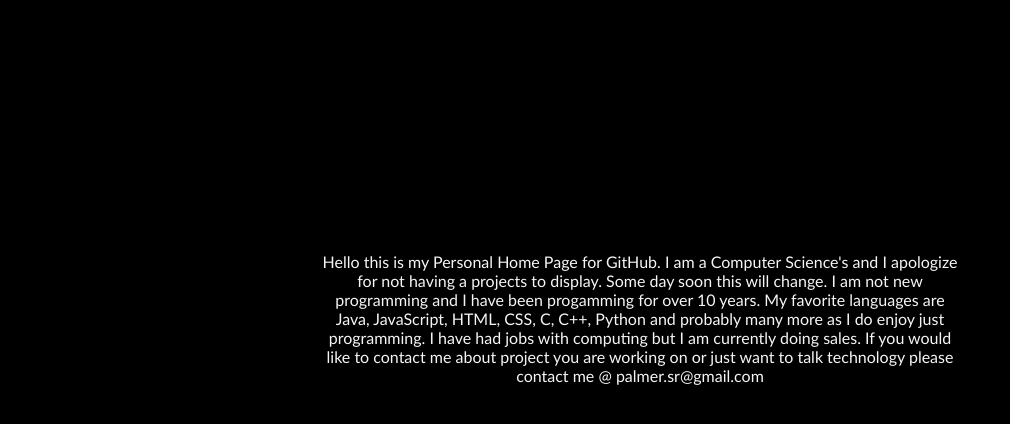
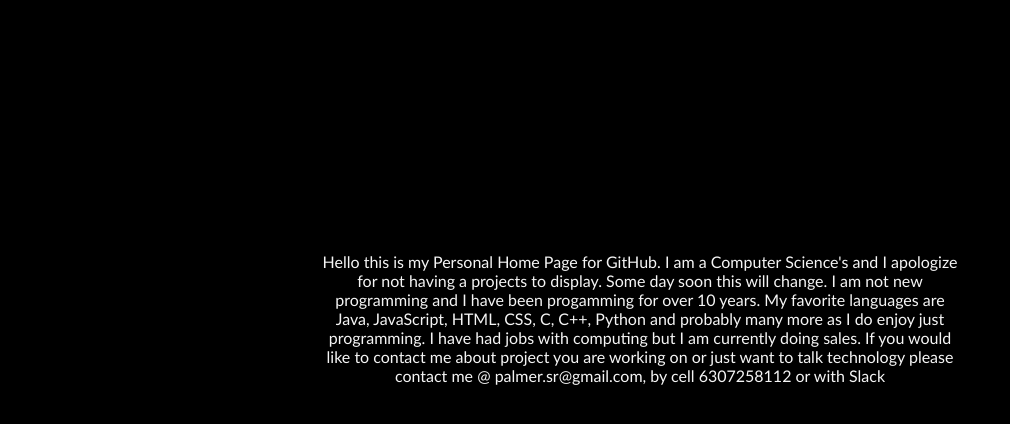
Before and after one commit to palmer81/palmer81, a plain HTML site: page index.html in a window 1280 px wide. Shown: the part 82-506 px from the top of the page, without its empty margins (0-1010 px from the left). Drawn offline with Linux system fonts and the light colour scheme.

Commit message:
Update index.html
Added cell number and slack contact.

```diff
--- a/index.html
+++ b/index.html
@@ -54,7 +54,8 @@
       jobs with computing but I am currently doing sales. If you would like to
       contact me about project you are working on or just want to talk
       technology please contact me @
-      <a href="mailto:palmer.sr@gmail.com">palmer.sr@gmail.com</a>
+      <a href="mailto:palmer.sr@gmail.com">palmer.sr@gmail.com</a>, by cell 6307258112 or with <a href="https://techguppy.slack.com/" target="_blank"
+    rel="noopener noreferrer">Slack</a>
     </div>
   </body>
 </html>
```
